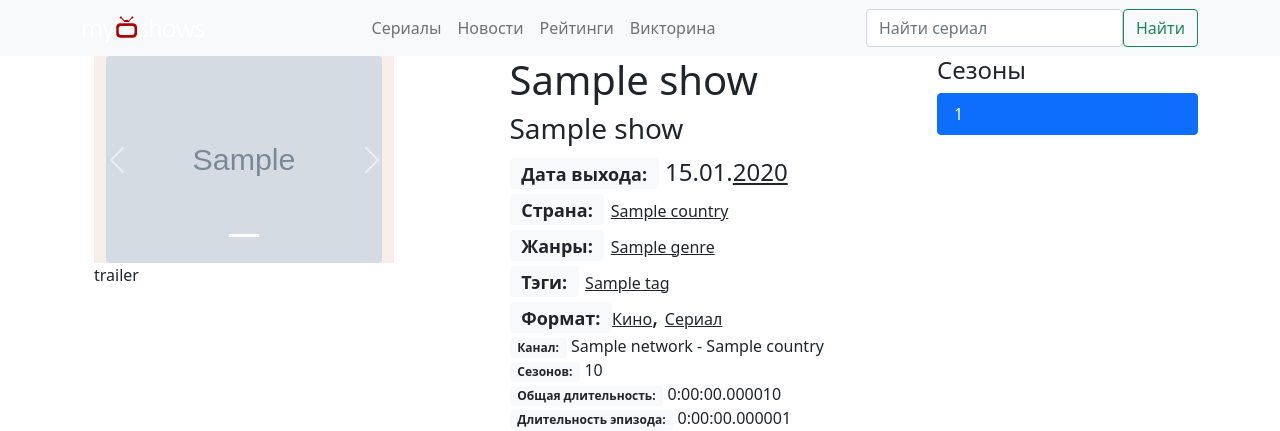
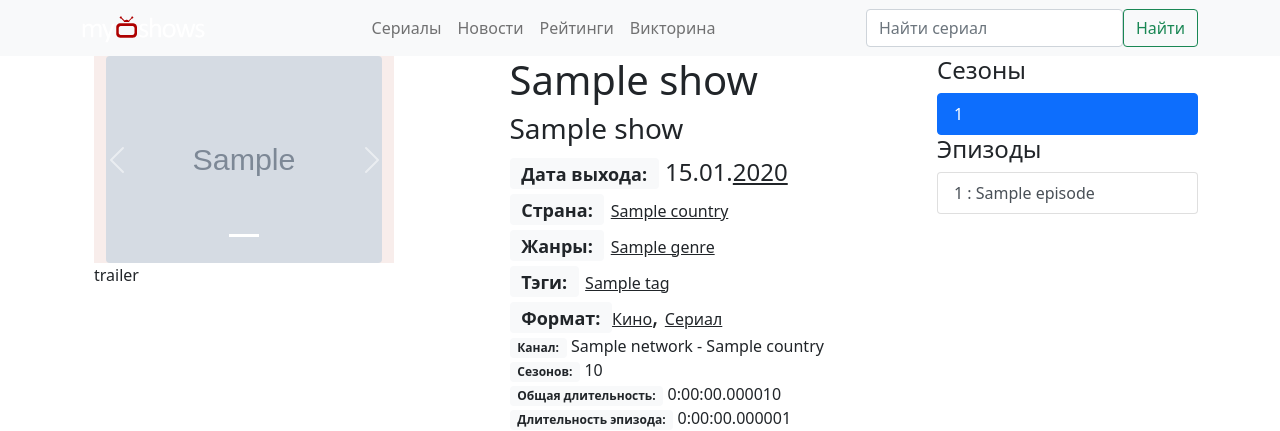
Before and after one commit to antonkoatl/myshows, a Django app: page /myshows/1/ in a window 1280 px wide. Shown: the top 431 px of the page. Run offline with Django 3.2, Linux system fonts and the light colour scheme; tables that the repository leaves empty hold one stand-in row (values such as "Sample post"); grey boxes marked "Sample" are stand-in pictures; some libraries are stand-ins or nearby versions.

Commit message:
Added episodes to show info

```diff
--- a/myshows/models/models.py
+++ b/myshows/models/models.py
@@ -166,6 +166,14 @@ class Episode(models.Model):
     def __str__(self):
         return f'Episode[{self.number}]'
 
+    class Meta:
+        ordering = ['-number', ]
+
+    def get_title(self):
+        if self.title_ru is not None: return self.title_ru
+        elif self.title is not None: return self.title
+        else: return ""
+
 
 class EpisodeImage(models.Model):
     episode = models.ForeignKey(Episode, on_delete=models.CASCADE)
--- a/myshows/templates/myshows/show_detail.html
+++ b/myshows/templates/myshows/show_detail.html
@@ -5,7 +5,7 @@
         <div class="row">
             <div class="col-sm">
                 <div class="row" style="width:300px;">
-                    <div id="carouselExampleIndicators" class="carousel slide" data-bs-ride="carousel" data-bs-interval="5000" style="background-color:#f8edeb">
+                    <div id="carouselExampleIndicators" class="carousel slide" data-bs-ride="carousel" data-bs-interval="10000" style="background-color:#f8edeb">
                         <ol class="carousel-indicators">
                             {% for poster in posters %}
                                 <li data-bs-target="#carouselExampleIndicators" data-bs-slide-to="{{ forloop.counter0 }}"{% if forloop.counter0 == 0%} class="active"{% endif %}></li>
@@ -68,4 +68,10 @@
             <a href="{% url 'detail_season' object.id season_item.number %}" class="list-group-item list-group-item-action{% if season_item == season %} active{% endif %}" aria-current="true">{{ season_item.number }}</a>
         {% endfor %}
     </div>
+    <h4>Эпизоды</h4>
+    <div class="list-group">
+        {% for episode_item in season.episode_set.all %}
+            <div class="list-group-item list-group-item-action{% if season_item == season %} active{% endif %}" aria-current="true">{{ episode_item.number }} : {{ episode_item.get_title }}</div>
+        {% endfor %}
+    </div>
 {% endblock %}
```
